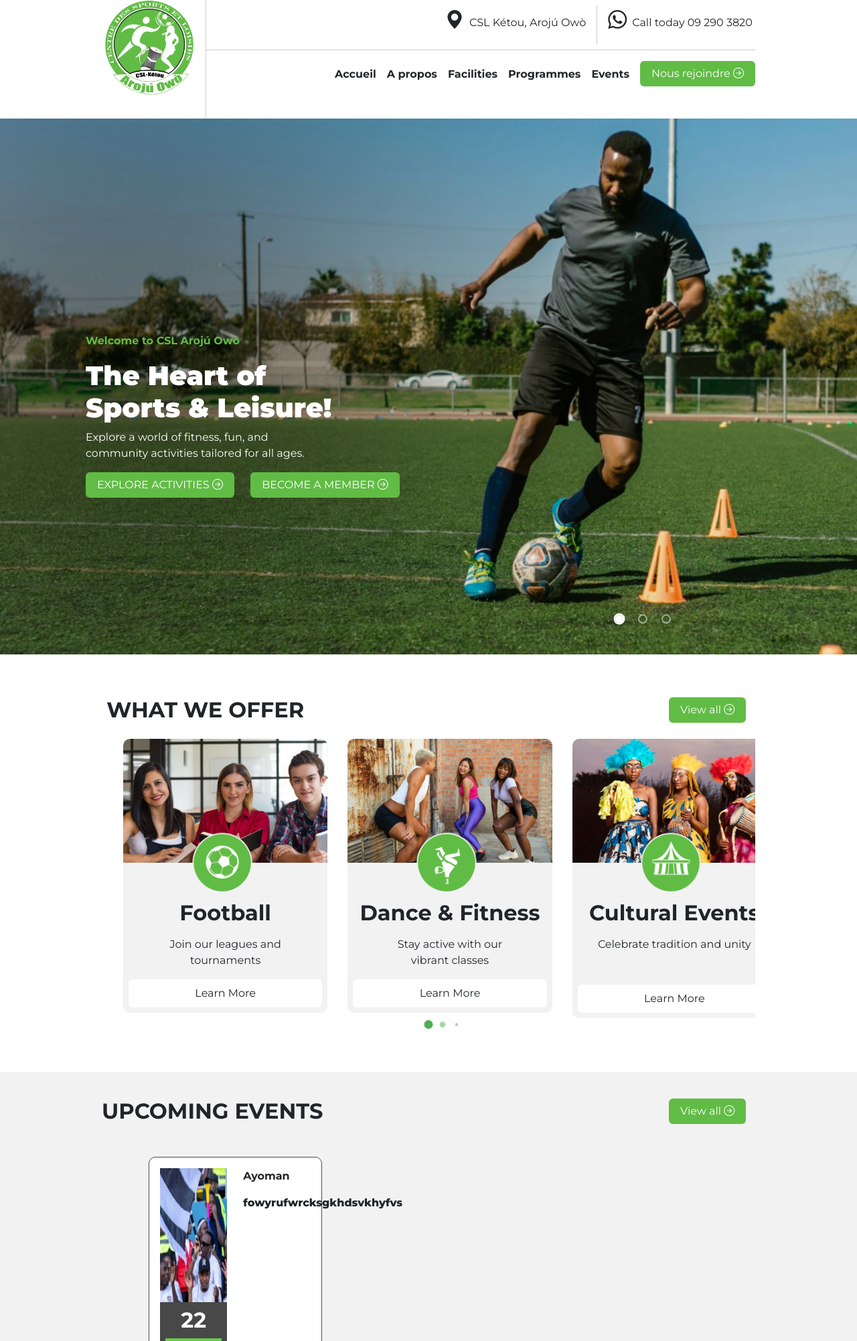
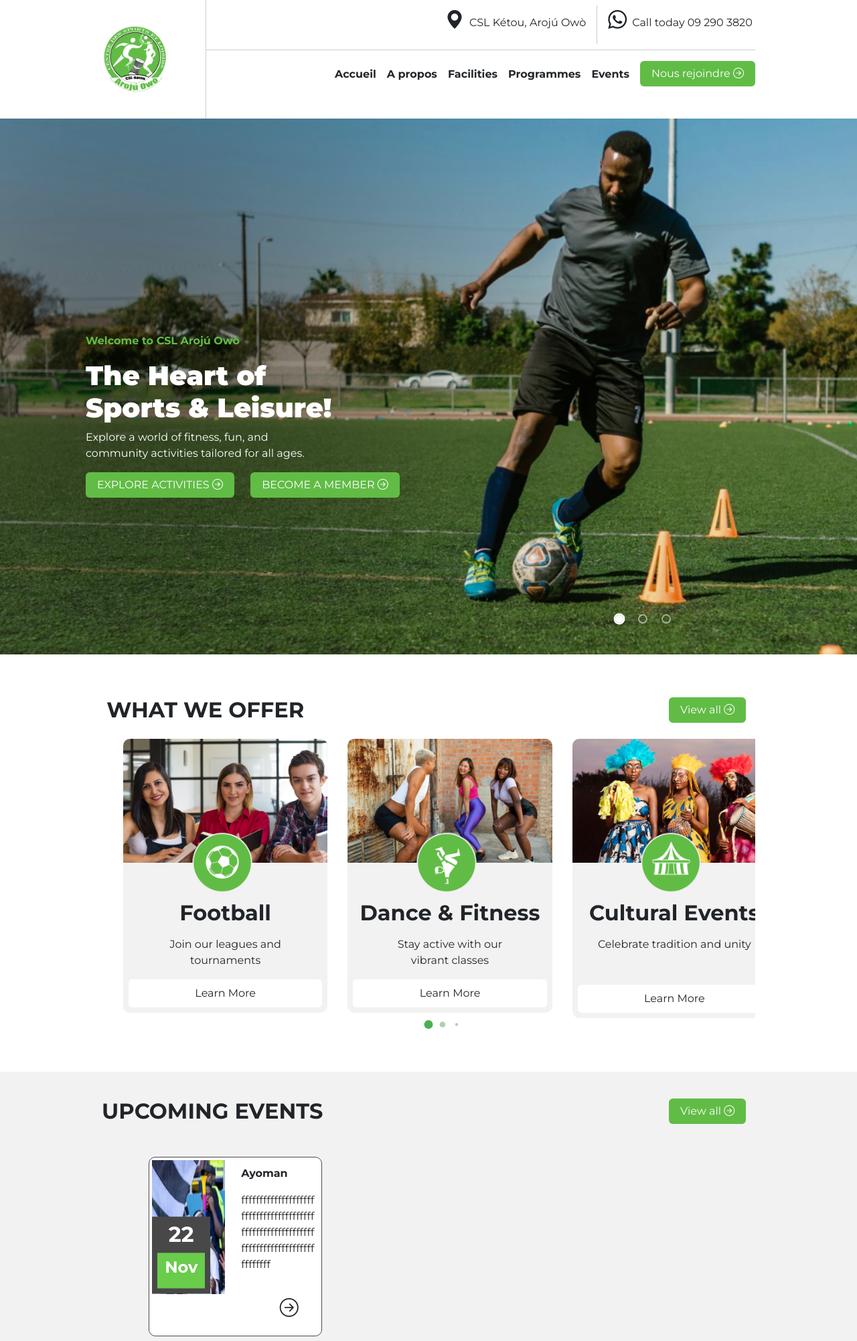
Before and after one commit to Degkofittiq/csl-ketou-w-deen, a PHP site: page /Ketou/index.php in a window 1280 px wide. Shown: the top 2002 px of the page at 67% size. Run offline with PHP 8.4, Linux system fonts and the light colour scheme; data comes from the database, SQL or seed files in the repository; some libraries are stand-ins or nearby versions.

Commit message:
No comment need

```diff
--- a/Ketou/includes/footer.php
+++ b/Ketou/includes/footer.php
@@ -109,7 +109,12 @@ if (!empty($_POST) && isset($_POST['btn_footer_subscribe'])) {
                     </ul>
                 </div>
                 <div class="col-lg-2 mx-auto mb-3 mb-md-0">
-                    <img src="images/1.png" alt="" class="image-fluid w-100">
+                    <div class="d-none d-lg-block">
+                        <img src="images/1.png" alt="" class="image-fluid w-100">
+                    </div>
+                    <div class="d-lg-none">
+                        <img src="images/1.png" alt="" class="image-fluid w-50">
+                    </div>
                 </div>
             </div>
         </div>
--- a/Ketou/includes/navbar.php
+++ b/Ketou/includes/navbar.php
@@ -71,8 +71,8 @@
 <div class="d-none d-lg-block">
     <div class="container-lg">
         <div class="row">
-            <div class="col-2 mx-auto">
-                <img src="images/1.png" alt="" style="width: 100%;" class="image-fluid">
+            <div class="col-2 mx-auto align-self-center">
+                <img src="images/1.png" alt="" style="width: 70%;" class="image-fluid">
             </div>
             <div class="col-10 mx-auto" style="border-left: 1px solid #00000033;">
                 <div class="row py-2">
--- a/Ketou/index.css
+++ b/Ketou/index.css
@@ -311,3 +311,14 @@
       flex: 0 0 100%; /* 1 column */
   }
 }
+.tto{
+  position: absolute;
+  top: 71%;
+  transform: translateY(-50%);
+  left:0;
+  right: 20%;
+}
+.break{
+  word-wrap: break-word;
+  word-break: break-word;
+}
--- a/Ketou/index.php
+++ b/Ketou/index.php
@@ -284,7 +284,7 @@
                         $month = strftime('%B', $date->getTimestamp()); // Mois en français (ex: avril)
                         ?>
                             <div class="card-item swiper-slide">
-                                <div class="p-3 bg-white" style="border: 1px solid #4A4A4A; border-radius: 10px;">
+                                <div class="p-1 bg-white" style="border: 1px solid #4A4A4A; border-radius: 10px; padding-right:10px !important">
                                     <div class="row">
                                         <div class="col-6 mx-auto">
                                             <div class="position-relative">
@@ -300,11 +300,12 @@
                                             </div>
                                         </div>
                                         <div class="col-6 mx-auto">
-                                            <p class="fw-bold">
+                                            <p class="fw-bold pt-2">
                                                 <?= htmlspecialchars($event['name']) ?>
                                             </p>
-                                            <p class="mt-3">
-                                                <p style="font-weight: 800;"><?= htmlspecialchars($event['description']) ?>
+                                            <p class="mt-3 break">
+                                                <!-- <?= $event['description'] ?> -->
+                                                 ffffffffffffffffffffffffffffffffffffffffffffffffffffffffffffffffffffffffffffffffffffffff
                                             </p>
                                         </div>
                                     </div>
@@ -316,7 +317,7 @@
                 } else {
                     ?>
                         <div class="card-item swiper-slide">
-                            <div class="p-3 bg-white" style="border: 1px solid #4A4A4A; border-radius: 10px;">
+                            <div class="p-1 bg-white" style="border: 1px solid #4A4A4A; border-radius: 10px;">
                                 <div class="row">
                                     <div class="col-6 mx-auto">
                                         <div class="position-relative">
@@ -501,21 +502,25 @@
                     <a class="search-link" href="#" data-target="featured">Event spaces</a>
                   </li>
                   <li class="search-item">
-                    <a class="search-link" href="#" data-target="featured">Cultural hall</a>
+                    <a class="search-link" href="#" data-target="featured1">Cultural hall</a>
                   </li>
                 </ul>
 
                 <!-- Contenu dynamique pour chaque onglet -->
                 <div class="text-white search-content" id="destination">
-                  <p >Lorem ipsum dolor sit amet consectetur adipisicing elit. Nobis, unde totam ut consequatur odio voluptatibus iusto earum fugiat labore delectus.</p>
+                  <p >aaaaaaaaaaaaaaaaaLorem ipsum dolor sit amet consectetur adipisicing elit. Nobis, unde totam ut consequatur odio voluptatibus iusto earum fugiat labore delectus.</p>
                 </div>
 
                 <div class="text-white search-content" id="business-trip" style="display: none;">
-                <p>Lorem ipsum dolor sit amet consectetur adipisicing elit. Nobis, unde totam ut consequatur odio voluptatibus iusto earum fugiat labore delectus.</p>
+                <p>bbbbbbbbbbbbbbbbbbbbbbbLorem ipsum dolor sit amet consectetur adipisicing elit. Nobis, unde totam ut consequatur odio voluptatibus iusto earum fugiat labore delectus.</p>
                 </div>
 
                 <div class="text-white search-content" id="featured" style="display: none;">
-                <p>Lorem ipsum dolor sit amet consectetur adipisicing elit. Nobis, unde totam ut consequatur odio voluptatibus iusto earum fugiat labore delectus.</p>
+                <p>ccccccccccccccccccccccccccccLorem ipsum dolor sit amet consectetur adipisicing elit. Nobis, unde totam ut consequatur odio voluptatibus iusto earum fugiat labore delectus.</p>
+                </div>
+
+                <div class="text-white search-content" id="featured1" style="display: none;">
+                <p>dddddddddddddddddddddddLorem ipsum dolor sit amet consectetur adipisicing elit. Nobis, unde totam ut consequatur odio voluptatibus iusto earum fugiat labore delectus.</p>
                 </div>
               </section>
         </div>
```
